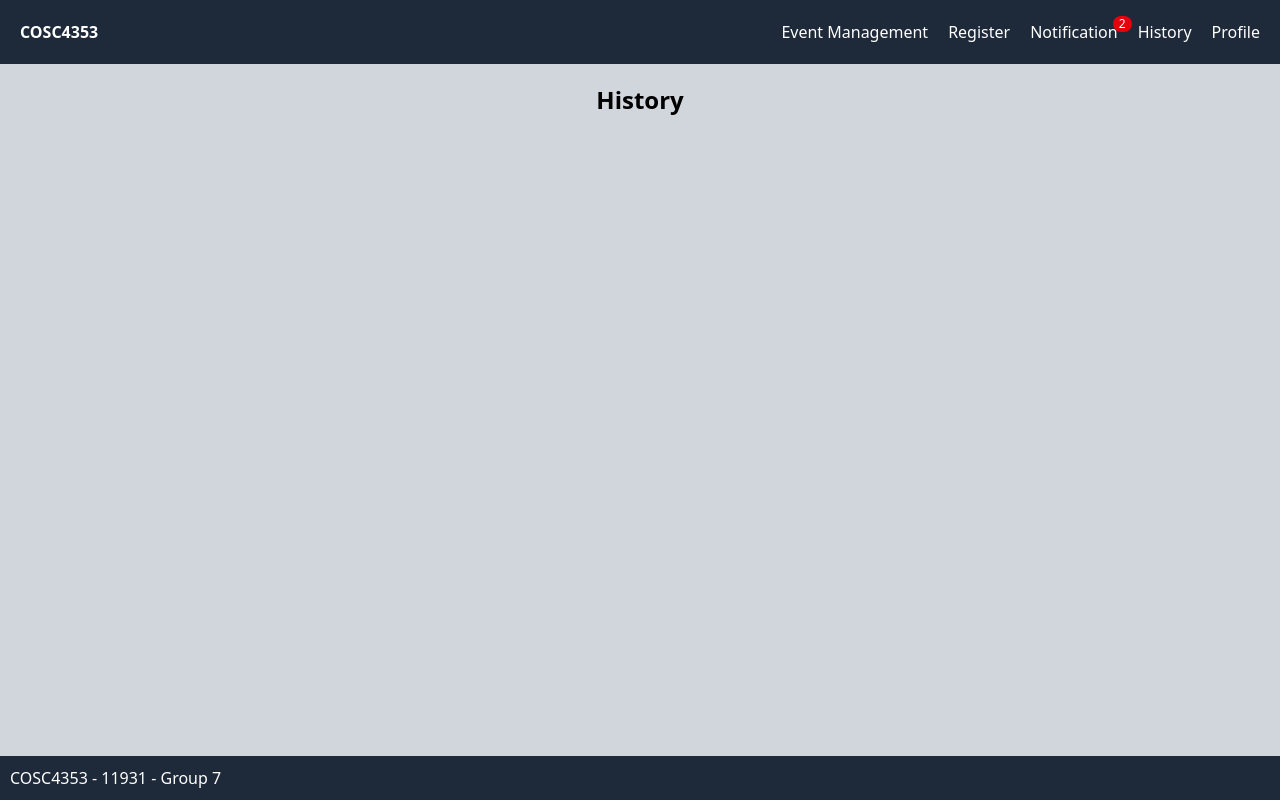
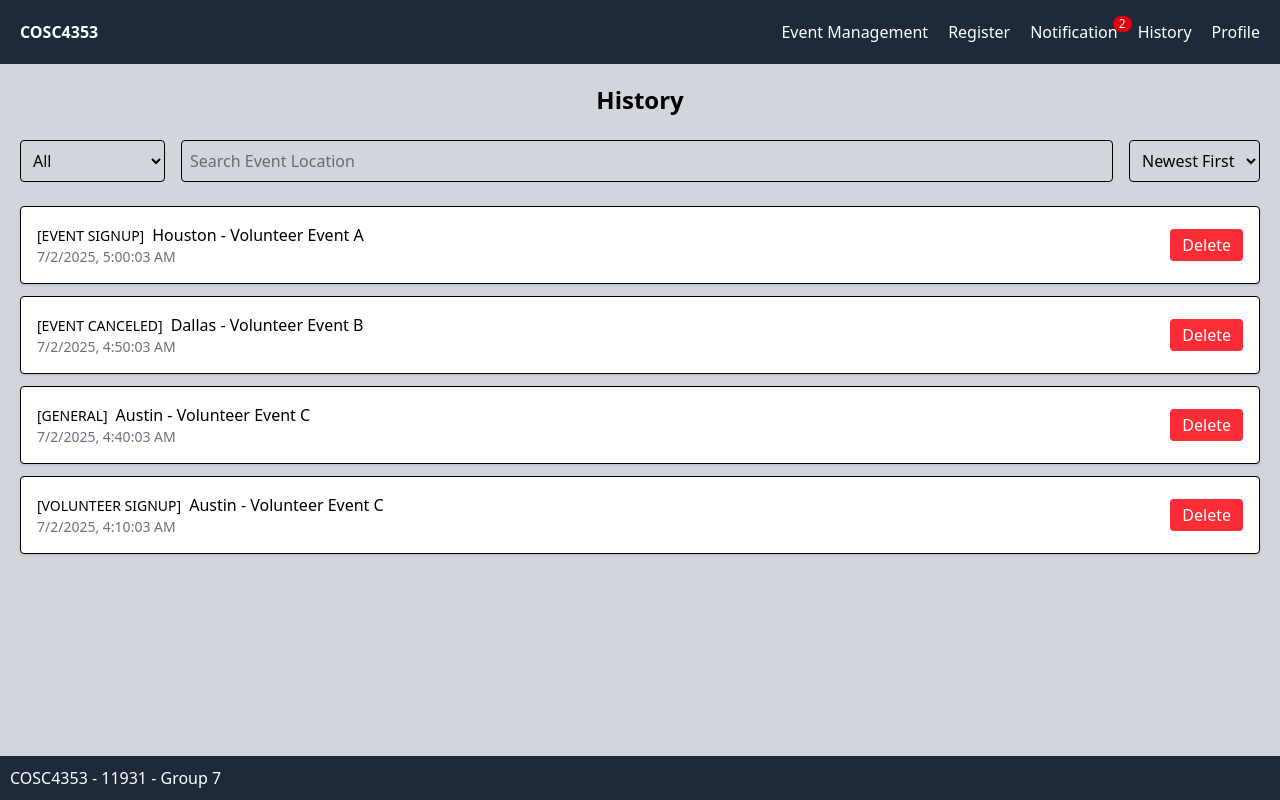
Before and after one commit to longt2407/cosc-4353-summer-2025-frontend, a React (Vite) app: page /volunteer/history in a window 1280 px wide. Built offline with nearby package versions, Linux system fonts and the light colour scheme.

Commit message:
Added basic history table and logic

```diff
--- a/src/page/volunteer/History.jsx
+++ b/src/page/volunteer/History.jsx
@@ -1,7 +1,146 @@
+import React, { useState, useEffect } from 'react';
+
+const historyTypeEnum = {
+    VOLUNTEER: 'volunteer',
+    ADMIN: 'admin',
+    EVENT_STATUS: 'event status',
+    EVENT_SIGNUP: 'event signup',
+    EVENT_CANCEL: 'event canceled',
+    EVENT_CREATE: 'event created',
+    EVENT_UPDATE: 'event updated',
+    EVENT_DELETE: 'event deleted',
+    VOLUNTEER_SIGNUP: 'volunteer signup',
+    VOLUNTEER_CANCEL: 'volunteer canceled',
+    VOLUNTEER_UPDATE: 'volunteer updated',
+    VOLUNTEER_DELETE: 'volunteer deleted',
+};
+
+//History that will be displayed
+function HistoryItem({item, onDelete}){
+    return(
+        <div className="border p-4 mb-3 rounded shadow-sm bg-white flex justify-between items-center">
+            <div>
+                <p className="font-medium">
+                    <span className="text-sm uppercase mr-2">[{historyTypeEnum[item.type] || 'GENERAL'}]</span>
+                    <span className="text-base">{item.eventLoc} - {item.title}</span>
+                </p>
+
+                <small className="block text-sm text-gray-500">{new Date(item.timestamp).toLocaleString()}</small>
+            </div>
+
+            <div>
+                <button onClick={() => onDelete(item.id)} className="bg-red-500 text-white px-3 py-1 rounded hover:bg-red-600">Delete</button>
+            </div>
+        </div>
+    );
+}
+
 function History() {
+    const [historyList, setHistoryList] = useState([]);
+    const [filteredList, setFilteredList] = useState([]);
+    const [filters, setFilters] = useState({ type: 'ALL', eventLoc: '', time: 'DESC' });
+
+    useEffect(() => {
+        const now = Date.now();
+        /*Hardcoded data for now*/
+        const rawHistory = [
+            {
+                id: 1,
+                type: 'EVENT_SIGNUP',
+                title: 'Volunteer Event A',
+                eventLoc: 'Houston',
+                timestamp: now - 10 * 60 * 1000,
+            },
+            {
+                id: 2,
+                type: 'EVENT_CANCEL',
+                title: 'Volunteer Event B',
+                eventLoc: 'Dallas',
+                timestamp: now - 20 * 60 * 1000,
+            },
+            {
+                id: 3,
+                type: 'HOURS_LOGGED',
+                title: 'Volunteer Event C',
+                eventLoc: 'Austin',
+                timestamp: now - 30 * 60 * 1000,
+            },
+            {
+                id: 4,
+                type: 'VOLUNTEER_SIGNUP',
+                title: 'Volunteer Event C',
+                eventLoc: 'Austin',
+                timestamp: now - 60 * 60 * 1000,
+            },
+        ];
+        setHistoryList(rawHistory);
+    }, []);
+
+    useEffect(() => {
+        let filtered = [...historyList];
+
+        if (filters.type !== 'ALL') {
+            filtered = filtered.filter((item) => item.type === filters.type);
+        }
+
+        if (filters.eventLoc.trim() !== '') {
+            filtered = filtered.filter((item) =>
+                item.eventLoc.toLowerCase().includes(filters.eventLoc.toLowerCase())
+            );
+        }
+
+        if (filters.time === 'ASC') {
+            //oldest first
+            filtered.sort((a, b) => a.timestamp - b.timestamp);
+        } else {
+            //newest first
+            filtered.sort((a, b) => b.timestamp - a.timestamp);
+        }
+
+        setFilteredList(filtered);
+    }, [filters, historyList]);
+
+    const handleDelete = (id) => {
+        const updated = historyList.filter((item) => item.id !== id);
+        setHistoryList(updated);
+    };
+
     return (
         <div className="p-[20px]">
-            <h1 className="font-bold text-2xl text-center">History</h1>
+            <h1 className="font-bold text-2xl text-center mb-6">History</h1>
+            {/* Filters */}
+            <div className="flex flex-col md:flex-row md:space-x-4 space-y-4 md:space-y-0 mb-6">
+                <select
+                    className="border rounded p-2"
+                    value={filters.type}
+                    onChange={(e) => setFilters((f) => ({ ...f, type: e.target.value }))}
+                >
+                    <option value="ALL">All</option>
+                    <option value="EVENT_SIGNUP">Signed Up</option>
+                    <option value="EVENT_CANCEL">Canceled</option>
+                    <option value="HOURS_LOGGED">Hours Logged</option>
+                </select>
+
+                <input
+                    type="text"
+                    placeholder="Search Event Location"
+                    className="border rounded p-2 flex-1"
+                    value={filters.eventLoc}
+                    onChange={(e) => setFilters((f) => ({ ...f, eventLoc: e.target.value }))}
+                />
+
+                <select
+                    className="border rounded p-2"
+                    value={filters.time}
+                    onChange={(e) => setFilters((f) => ({ ...f, time: e.target.value }))}
+                >
+                    <option value="DESC">Newest First</option>
+                    <option value="ASC">Oldest First</option>
+                </select>
+            </div>
+
+            {filteredList.length === 0 ? (<p className="text-center text-gray-500">No history found.</p>) :
+                (filteredList.map((item) => (<HistoryItem key={item.id} item={item} onDelete={handleDelete} />)))}
         </div>
     );
 }
```
